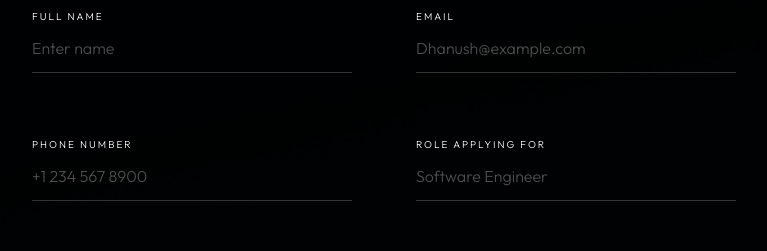
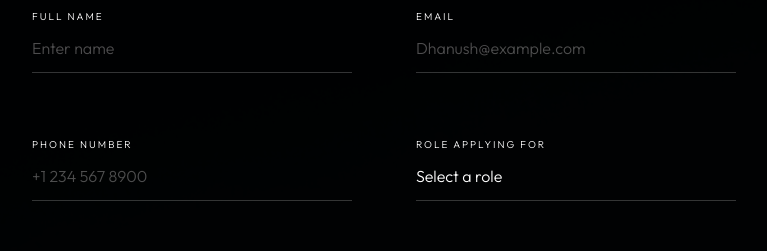
Before and after one commit to Ashwin-07-03/Cosmic-Blue, a Next.js app: page /careers in a window 1280 px wide. Shown: the part 1020-1271 px from the top of the page, without its empty margins (256-1023 px from the left). Built offline with nearby package versions, Linux system fonts and the light colour scheme.

Commit message:
Add role dropdown with predefined positions and custom text option

```diff
--- a/src/app/careers/CareersClient.tsx
+++ b/src/app/careers/CareersClient.tsx
@@ -223,16 +223,44 @@ export default function CareersClient() {
                                 <label htmlFor="role" className="block text-white text-[10px] font-light mb-3 uppercase tracking-[0.2em]">
                                     Role Applying For
                                 </label>
-                                <input
-                                    type="text"
+                                <select
                                     id="role"
                                     name="role"
                                     value={formData.role}
                                     onChange={handleInputChange}
                                     required
-                                    className="w-full bg-transparent border-0 border-b border-white/20 text-white text-[16px] font-light pb-3 focus:outline-none focus:border-white transition-colors placeholder-white/30"
-                                    placeholder="Software Engineer"
-                                />
+                                    className="w-full bg-transparent border-0 border-b border-white/20 text-white text-[16px] font-light pb-3 focus:outline-none focus:border-white transition-colors appearance-none cursor-pointer"
+                                >
+                                    <option value="" className="bg-black text-white">Select a role</option>
+                                    <option value="Valves Design Engineers - On-Site - Bengaluru" className="bg-black text-white">Valves Design Engineers - On-Site - Bengaluru</option>
+                                    <option value="Hardware Testing Engineers - On-Site - Bengaluru" className="bg-black text-white">Hardware Testing Engineers - On-Site - Bengaluru</option>
+                                    <option value="Thermal Engineers - On-Site - Bengaluru" className="bg-black text-white">Thermal Engineers - On-Site - Bengaluru</option>
+                                    <option value="Structural Engineers - On-Site - Bengaluru" className="bg-black text-white">Structural Engineers - On-Site - Bengaluru</option>
+                                    <option value="Cryogenics Engineer - On-Site - Bengaluru" className="bg-black text-white">Cryogenics Engineer - On-Site - Bengaluru</option>
+                                    <option value="Chief Propulsion Engineer - On-Site - Bengaluru" className="bg-black text-white">Chief Propulsion Engineer - On-Site - Bengaluru</option>
+                                    <option value="Lead Turbopump Specialist - On-Site - Bengaluru" className="bg-black text-white">Lead Turbopump Specialist - On-Site - Bengaluru</option>
+                                    <option value="Materials Scientist - On-Site - Bengaluru" className="bg-black text-white">Materials Scientist - On-Site - Bengaluru</option>
+                                    <option value="Combustion Dynamics Expert - On-Site - Bengaluru" className="bg-black text-white">Combustion Dynamics Expert - On-Site - Bengaluru</option>
+                                    <option value="Systems Integration Lead - On-Site - Bengaluru" className="bg-black text-white">Systems Integration Lead - On-Site - Bengaluru</option>
+                                    <option value="Injector Design Principal - On-Site - Bengaluru" className="bg-black text-white">Injector Design Principal - On-Site - Bengaluru</option>
+                                    <option value="Software Developer for Simulations - On-Site - Bengaluru" className="bg-black text-white">Software Developer for Simulations - On-Site - Bengaluru</option>
+                                    <option value="Supply Chain Strategist - On-Site - Bengaluru" className="bg-black text-white">Supply Chain Strategist - On-Site - Bengaluru</option>
+                                    <option value="Thrust Chamber Designer - On-Site - Bengaluru" className="bg-black text-white">Thrust Chamber Designer - On-Site - Bengaluru</option>
+                                    <option value="Project Management Director - On-Site - Bengaluru" className="bg-black text-white">Project Management Director - On-Site - Bengaluru</option>
+                                    <option value="Test Stand Operations Lead - On-Site - Bengaluru" className="bg-black text-white">Test Stand Operations Lead - On-Site - Bengaluru</option>
+                                    <option value="Other" className="bg-black text-white">Other (Please specify)</option>
+                                </select>
+
+                                {/* Show text input if "Other" is selected */}
+                                {formData.role === 'Other' && (
+                                    <input
+                                        type="text"
+                                        name="customRole"
+                                        placeholder="Please specify your role"
+                                        className="w-full bg-transparent border-0 border-b border-white/20 text-white text-[16px] font-light pb-3 mt-4 focus:outline-none focus:border-white transition-colors placeholder-white/30"
+                                        onChange={(e) => setFormData({ ...formData, role: e.target.value })}
+                                    />
+                                )}
                             </div>
                         </div>
 
```
